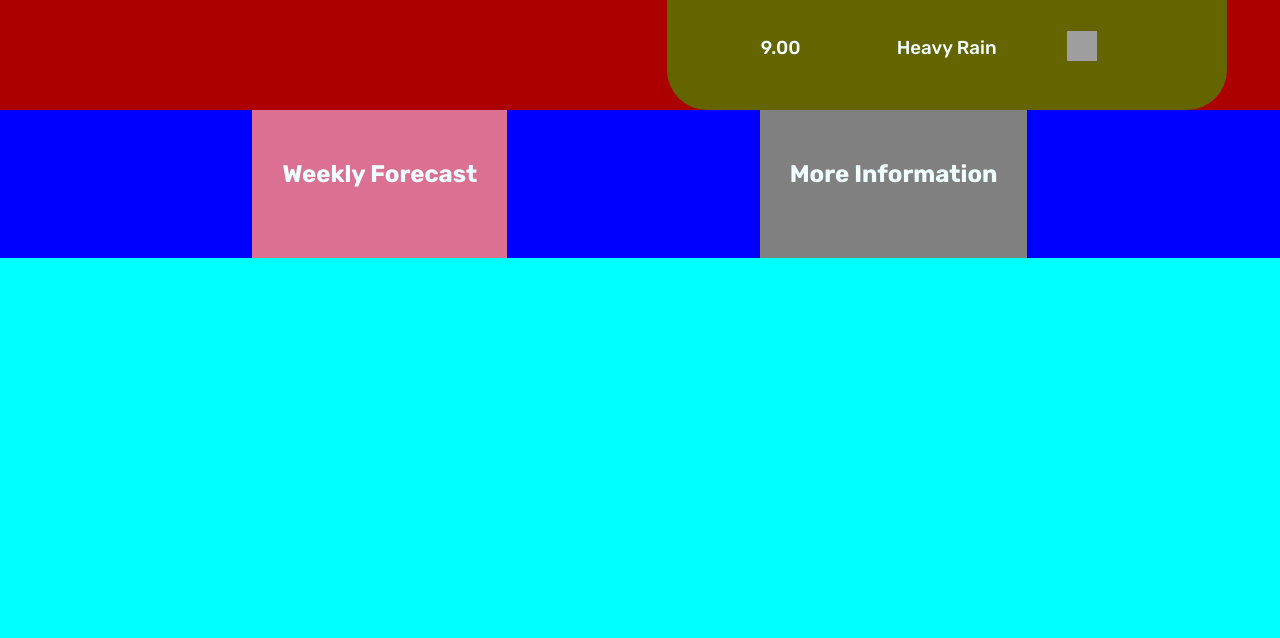
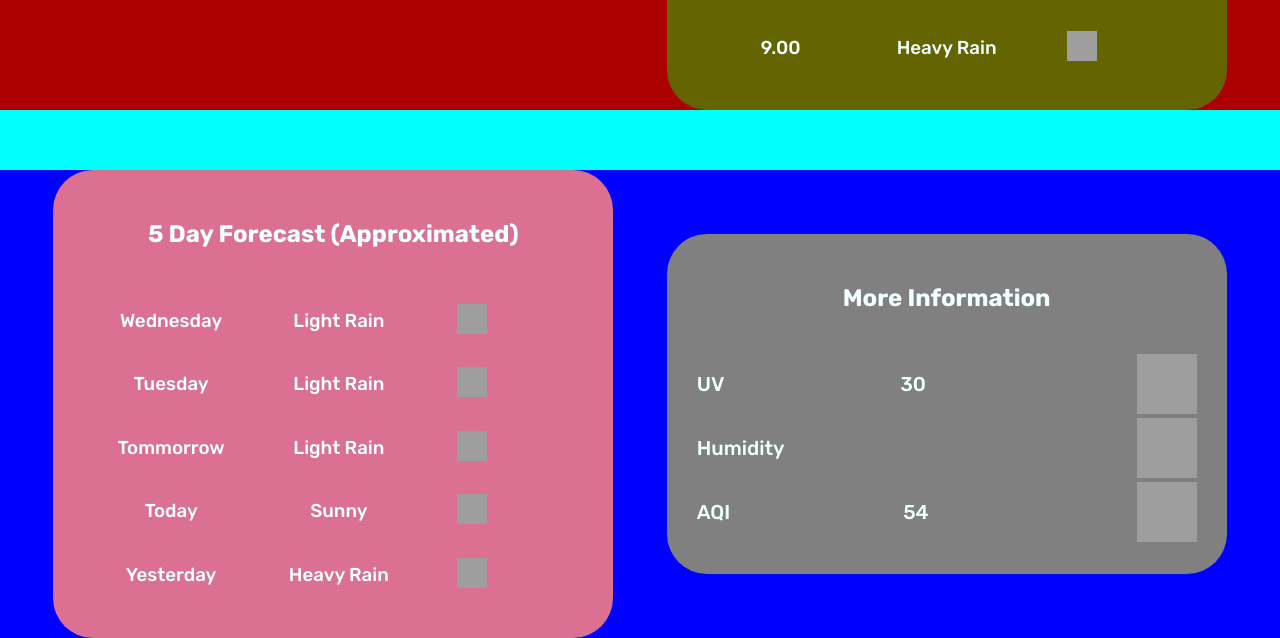
Before and after one commit to PesanduJayasinghe/Weather, a plain HTML site: page index.html in a window 1280 px wide. Shown: the part 523-1161 px from the top of the page. Before the commit the page ends 800 px from the top, so only its background shows below. Drawn offline with Linux system fonts and the light colour scheme; grey boxes are pictures that could not be loaded.

Commit message:
Add html & css-second part

```diff
--- a/assets/css/style.css
+++ b/assets/css/style.css
@@ -40,6 +40,17 @@ h4{
     font-size: 30px;
 }
 
+p{
+ font-family: "Rubik", sans-serif;
+    font-optical-sizing: auto;
+    font-weight: 500;
+    font-style: normal;
+    color: azure;
+    text-align: center;
+    font-size: 20px;
+
+}
+
 header {
     text-align: center;
     font-size: 20px;
@@ -62,6 +73,7 @@ td{
     flex-direction: row;
     justify-content: space-evenly;
     align-items: center;
+    margin-bottom: 60px;
 }
 
 .secondDiv {
@@ -87,7 +99,7 @@ td{
     flex-direction: row;
     align-items: center;
     justify-content: space-evenly;
-    gap: 30px;
+    gap:0 10px 0 10px;
 }
 
 .hourlyData {
@@ -109,9 +121,29 @@ td{
 .weeklyData {
     background-color: palevioletred;
     padding: 30px;
+    border-radius: 40px;
+    width: 500px;
+    display: flex;
+    flex-direction: column;
 }
 
 .otherData {
     background-color: grey;
     padding: 30px;
+    padding: 30px;
+    border-radius: 40px;
+    width: 500px;
+    display: flex;
+    flex-direction: column;
 }
+
+.moreInfo{
+    display: flex;
+    align-items: center;
+    justify-content: space-between;
+
+}
+.infoImages{
+    width: 60px;
+    height: 60px;
+}
--- a/index.html
+++ b/index.html
@@ -15,18 +15,17 @@
 
     <div class="firstDiv">
         <div class="liveData">
+
             <h2>Live Forecast</h2>
 
             <div class="liveLayoutCustom">
+                <h4>Panadura</h4>
                 <h4>30.0°C</h4>
                 <h4>Clear</h4>
-                <img src="https://img.icons8.com/?size=100&id=8EUmYhfLPTCF&format=png&color=000000" alt="" srcset="" style="width: 60px; height: 60px;">
-        </div>
-
-        <div class="liveLayoutCustom">
+                <img src="https://img.icons8.com/?size=100&id=8EUmYhfLPTCF&format=png&color=000000" alt="" srcset=""
+                    style="width: 60px; height: 60px; margin: 0%;">
 
             </div>
-
 
         </div>
 
@@ -35,42 +34,65 @@
 
             <table>
                 <tbody>
-
                     <tr>
-                <td><h3>14.00</h3></td>
-                <td><h3>Cloudy</h3></td>
-                <td> <img src="https://img.icons8.com/?size=100&id=zIVmoh4T8wh7&format=png&color=000000" alt="" srcset=""></td>
+                        <td>
+                            <h3>14.00</h3>
+                        </td>
+                        <td>
+                            <h3>Cloudy</h3>
+                        </td>
+                        <td> <img src="https://img.icons8.com/?size=100&id=zIVmoh4T8wh7&format=png&color=000000" alt=""
+                                srcset=""></td>
                     </tr>
-
                     <tr>
-                <td><h3>13.00</h3></td>
-                <td><h3>Windy</h3></td>
-                <td><img src="https://img.icons8.com/?size=100&id=RtDA8YDN9Mi9&format=png&color=000000" alt="" srcset=""></td>
+                        <td>
+                            <h3>13.00</h3>
+                        </td>
+                        <td>
+                            <h3>Windy</h3>
+                        </td>
+                        <td><img src="https://img.icons8.com/?size=100&id=RtDA8YDN9Mi9&format=png&color=000000" alt=""
+                                srcset=""></td>
                     </tr>
-
                     <tr>
-                <td><h3>Now</h3></td>
-                <td><h3>Clear</h3></td>
-                <td><img src="https://img.icons8.com/?size=100&id=8EUmYhfLPTCF&format=png&color=000000" alt="" srcset=""></td>
+                        <td>
+                            <h3>Now</h3>
+                        </td>
+                        <td>
+                            <h3>Clear</h3>
+                        </td>
+                        <td><img src="https://img.icons8.com/?size=100&id=8EUmYhfLPTCF&format=png&color=000000" alt=""
+                                srcset=""></td>
                     </tr>
-
                     <tr>
-                <td><h3>11.00</h3></td>
-                <td><h3>Clear</h3></td>
-                <td><img src="https://img.icons8.com/?size=100&id=8EUmYhfLPTCF&format=png&color=000000" alt="" srcset=""></td>
+                        <td>
+                            <h3>11.00</h3>
+                        </td>
+                        <td>
+                            <h3>Clear</h3>
+                        </td>
+                        <td><img src="https://img.icons8.com/?size=100&id=8EUmYhfLPTCF&format=png&color=000000" alt=""
+                                srcset=""></td>
                     </tr>
-
                     <tr>
-                <td><h3>10.00</h3></td>
-                <td><h3>Light Rain</h3></td>
-                <td><img src="https://img.icons8.com/?size=100&id=QZJFPE7TNi5Q&format=png&color=000000" alt="" srcset=""></td>
+                        <td>
+                            <h3>10.00</h3>
+                        </td>
+                        <td>
+                            <h3>Light Rain</h3>
+                        </td>
+                        <td><img src="https://img.icons8.com/?size=100&id=QZJFPE7TNi5Q&format=png&color=000000" alt=""
+                                srcset=""></td>
                     </tr>
-
-
                     <tr>
-                <td><h3>9.00</h3></td>
-                <td><h3>Heavy Rain</h3></td>
-                <td><img src="https://img.icons8.com/?size=100&id=6AAyqKfBlzoB&format=png&color=000000" alt="" srcset=""></td>
+                        <td>
+                            <h3>9.00</h3>
+                        </td>
+                        <td>
+                            <h3>Heavy Rain</h3>
+                        </td>
+                        <td><img src="https://img.icons8.com/?size=100&id=6AAyqKfBlzoB&format=png&color=000000" alt=""
+                                srcset=""></td>
                     </tr>
 
                 </tbody>
@@ -81,11 +103,90 @@
 
     <div class="secondDiv">
         <div class="weeklyData">
-            <h2>Weekly Forecast</h2>
+            <h2>5 Day Forecast (Approximated)</h2>
+
+            <table>
+                <tbody>
+                    <tr>
+                        <td>
+                            <h3>Wednesday</h3>
+                        </td>
+                        <td>
+                            <h3>Light Rain</h3>
+                        </td>
+                        <td><img src="https://img.icons8.com/?size=100&id=QZJFPE7TNi5Q&format=png&color=000000" alt=""
+                                srcset=""></td>
+                    </tr>
+                    <tr>
+                        <td>
+                            <h3>Tuesday</h3>
+                        </td>
+                        <td>
+                            <h3>Light Rain</h3>
+                        </td>
+                        <td><img src="https://img.icons8.com/?size=100&id=QZJFPE7TNi5Q&format=png&color=000000" alt=""
+                                srcset=""></td>
+                    </tr>
+                    <tr>
+                        <td>
+                            <h3>Tommorrow</h3>
+                        </td>
+                        <td>
+                            <h3>Light Rain</h3>
+                        </td>
+                        <td><img src="https://img.icons8.com/?size=100&id=QZJFPE7TNi5Q&format=png&color=000000" alt=""
+                                srcset=""></td>
+                    </tr>
+                    <tr>
+                        <td>
+                            <h3>Today</h3>
+                        </td>
+                        <td>
+                            <h3>Sunny</h3>
+                        </td>
+                        <td><img src="https://img.icons8.com/?size=100&id=8EUmYhfLPTCF&format=png&color=000000" alt=""
+                                srcset=""></td>
+                    </tr>
+                    <tr>
+                        <td>
+                            <h3>Yesterday</h3>
+                        </td>
+                        <td>
+                            <h3>Heavy Rain</h3>
+                        </td>
+                        <td><img src="https://img.icons8.com/?size=100&id=6AAyqKfBlzoB&format=png&color=000000" alt=""
+                                srcset=""></td>
+                    </tr>
+
+                </tbody>
+            </table>
+
+
         </div>
 
         <div class="otherData">
             <h2>More Information</h2>
+
+            <div class="moreInfo">
+                <p>UV</p>
+                <p>30</p>
+                <img src="https://img.icons8.com/?size=100&id=NqHVIKFpZF9c&format=png&color=000000" alt="" srcset=""
+                    class="infoImages">
+            </div>
+
+            <div class="moreInfo">
+                <p>Humidity</p>
+                <img src="https://img.icons8.com/?size=100&id=ifNCynmGXOFJ&format=png&color=000000" alt=""
+                    class="infoImages">
+            </div>
+
+            <div class="moreInfo">
+                <p>AQI</p>
+                <p>54</p>
+                <img src="https://img.icons8.com/?size=100&id=S6rvNbebKM9i&format=png&color=000000" alt="" srcset=""
+                    class="infoImages">
+            </div>
+
         </div>
 
     </div>
```
Also changed, not shown: assets/images/VjV0oJDzUO.gif (added), assets/images/red-dot-circle-icon-transparent-background-701751694972430m9tnpqnwnd.png (added). Lines whose indentation alone changed are shown as unchanged.
